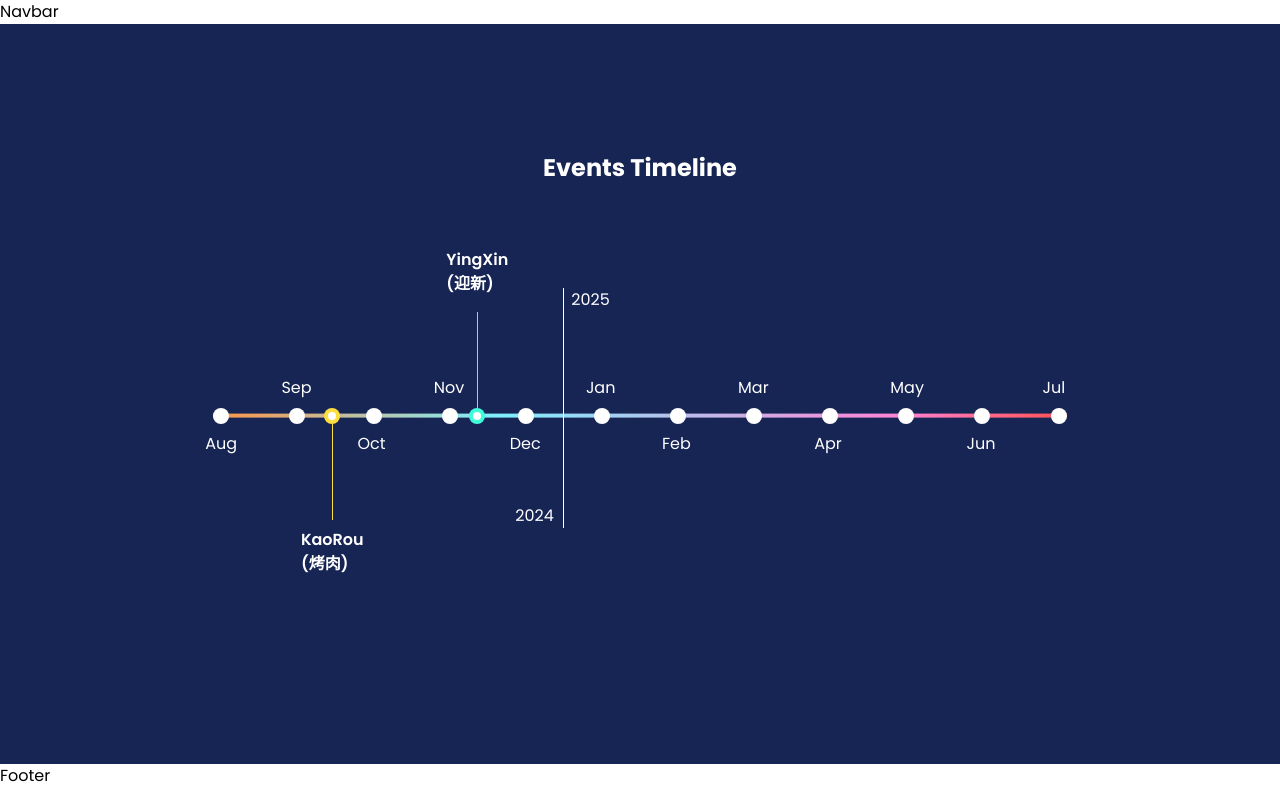
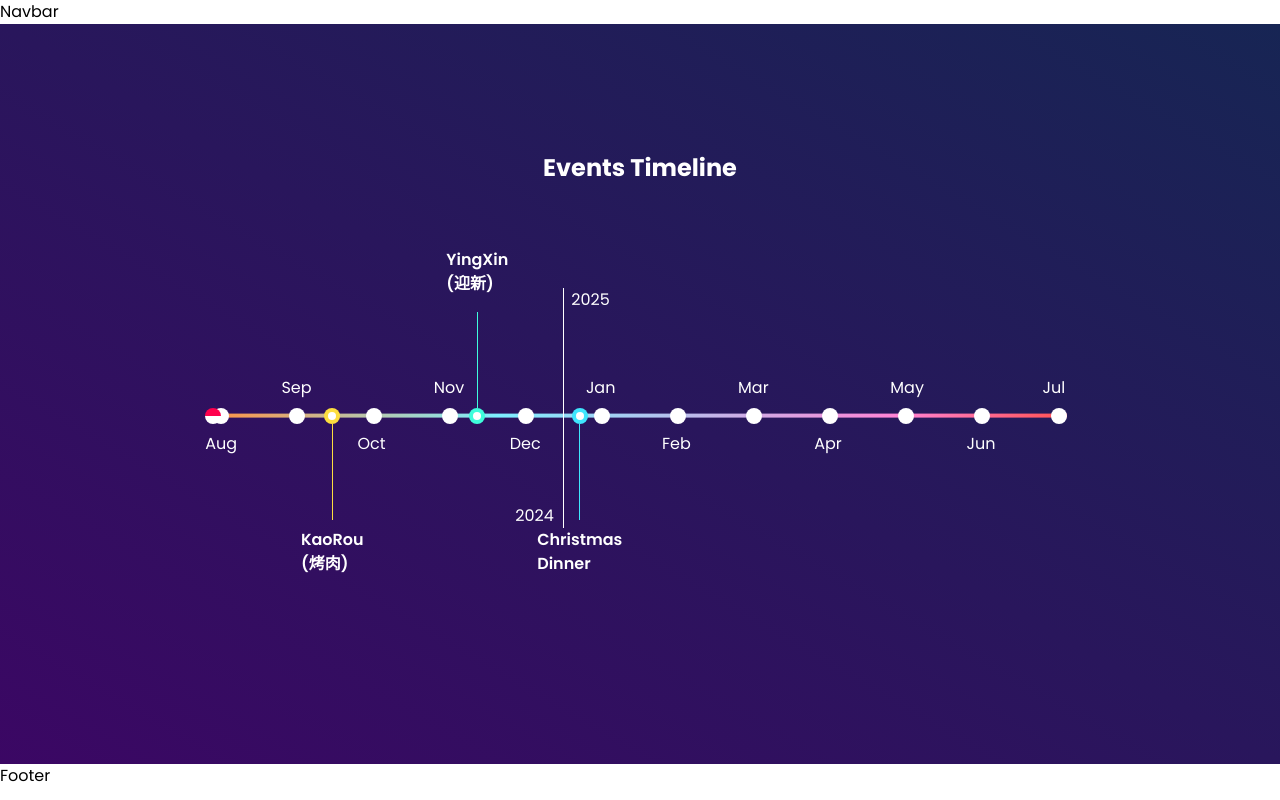
Before and after one commit to Bakuretsu05/OC-HISA-WEBSITE, a React (Vite) app: page /events in a window 1280 px wide. Built offline with nearby package versions, Linux system fonts and the light colour scheme.

Commit message:
Styled time point message card

```diff
--- a/src/components/EventsPage/EventsTimeline.jsx
+++ b/src/components/EventsPage/EventsTimeline.jsx
@@ -2,7 +2,7 @@ import TimelineBar from "./TimelineBar";
 
 const EventsTimeline = () => {
   return (
-    <div className="bg-blue-950 flex flex-col items-center py-32">
+    <div className="bg-gradient-to-bl from-blue-950 to-purple-950 flex flex-col items-center py-32">
       <h1 className="text-2xl font-bold text-white">Events Timeline</h1>
       <TimelineBar />
     </div>
--- a/src/components/EventsPage/TimePoint.jsx
+++ b/src/components/EventsPage/TimePoint.jsx
@@ -1,9 +1,109 @@
 import { useState } from "react";
+import TimelineInfoCard from "./TimelineInfoCard";
 
-const TimePoint = ({ label, labelAtTop, isEvent, eventColor, className }) => {
+const TimePoint = ({
+  label,
+  labelAtTop,
+  isEvent,
+  eventColor,
+  eventImg,
+  eventDesc,
+  isNow,
+  className,
+}) => {
   const [hovered, setHovered] = useState(false);
 
-  const content = !isEvent ? (
+  let content;
+
+  if (isNow) {
+    content = (
+      <div
+        className={"absolute " + className}
+        onMouseEnter={() => setHovered(true)}
+        onMouseLeave={() => setHovered(false)}
+      >
+        {hovered && <TimelineInfoCard showToday={true} />}
+        <div
+          className={
+            "flex flex-col items-center relative transition-all duration-250 origin-top " +
+            (hovered ? " scale-125" : "")
+          }
+        >
+          <span
+            className={
+              "absolute  w-4 h-4 rounded-full flex flex-col transition-all duration-250 z-10 overflow-hidden"
+            }
+          >
+            <span className="h-1/2 w-full bg-grad-red" />
+            <span className="h-1/2 w-full bg-white" />
+          </span>
+        </div>
+      </div>
+    );
+  } else if (isEvent) {
+    content = (
+      <div
+        className={"absolute " + className}
+        onMouseEnter={() => setHovered(true)}
+        onMouseLeave={() => setHovered(false)}
+      >
+        {hovered && (
+          <TimelineInfoCard
+            img={eventImg}
+            title={label}
+            desc={eventDesc}
+            labelAtTop={labelAtTop}
+          />
+        )}
+        <div
+          className={
+            "flex flex-col items-center relative transition-all duration-250 " +
+            (labelAtTop ? "-translate-y-24 origin-bottom" : "origin-top") +
+            (hovered ? " scale-125" : "")
+          }
+        >
+          {!labelAtTop ? (
+            <>
+              <span
+                className={
+                  "absolute top-1 w-2 h-2 rounded-full bg-white transition-all duration-250 z-10 "
+                }
+              ></span>
+              <span
+                className={
+                  "w-4 h-4 rounded-full transition-all duration-250 " +
+                  eventColor
+                }
+              ></span>
+              <span className={"w-thin h-24 " + eventColor}></span>
+              <p className="font-semibold text-white absolute -bottom-14">
+                {label}
+              </p>
+            </>
+          ) : (
+            <>
+              <span
+                className={
+                  "absolute bottom-1 w-2 h-2 rounded-full bg-white transition-all duration-250 "
+                }
+              ></span>
+              <p className="font-semibold text-white absolute -top-16">
+                {label}
+              </p>
+              <span className={"w-thin h-24 " + eventColor}></span>
+              <span
+                className={
+                  "w-4 h-4 rounded-full transition-all duration-250 " +
+                  eventColor
+                }
+              ></span>
+            </>
+          )}
+        </div>
+      </div>
+    );
+  } else {
+    content = (
       <div
         className={
           " flex flex-col relative transition-all duration-250 " +
@@ -21,55 +121,8 @@ const TimePoint = ({ label, labelAtTop, isEvent, eventColor, className }) => {
           {label}
         </p>
       </div>
-  ) : (
-    <div
-      className={"absolute " + className}
-      onMouseEnter={() => setHovered(true)}
-      onMouseLeave={() => setHovered(false)}
-    >
-      <div
-        className={
-          "flex flex-col items-center relative transition-all duration-250 " +
-          (labelAtTop ? "-translate-y-24 origin-bottom" : "origin-top") +
-          (hovered ? " scale-125" : "")
+    );
   }
-      >
-        {!labelAtTop ? (
-          <>
-            <span
-              className={
-                "absolute top-1 w-2 h-2 rounded-full bg-white transition-all duration-250 z-10 "
-              }
-            ></span>
-            <span
-              className={
-                "w-4 h-4 rounded-full transition-all duration-250 " + eventColor
-              }
-            ></span>
-            <span className={"w-thin h-24 " + eventColor}></span>
-            <p className="font-semibold text-white absolute -bottom-14">
-              {label}
-            </p>
-          </>
-        ) : (
-          <>
-            <span
-              className={
-                "absolute bottom-1 w-2 h-2 rounded-full bg-white transition-all duration-250 "
-              }
-            ></span>
-            <p className="font-semibold text-white absolute -top-16">{label}</p>
-            <span className={"w-thin h-24 " + eventColor}></span>
-            <span
-              className={
-                "w-4 h-4 rounded-full transition-all duration-250 " + eventColor
-              }
-            ></span>
-          </>
-        )}
-      </div>
-    </div>
-  );
 
   return content;
 };
--- a/src/components/EventsPage/TimelineBar.jsx
+++ b/src/components/EventsPage/TimelineBar.jsx
@@ -1,5 +1,6 @@
 import TimePoint from "./TimePoint";
 import eventList from "../../utils/eventList";
+import { calculateTodayTimepointIndex } from "../../utils/utils";
 
 const TimelineBar = () => {
   return (
@@ -25,6 +26,7 @@ const TimelineBar = () => {
         isEvent={true}
         className="left-13%"
         eventColor="bg-kaorou-event-color"
+        eventDesc={eventList.kaorou.desc}
       />
       <TimePoint
         label={eventList.yingxin.title}
@@ -32,7 +34,21 @@ const TimelineBar = () => {
         isEvent={true}
         className="left-30%"
         eventColor="bg-yingxin-event-color"
+        eventDesc={eventList.yingxin.desc}
       />
+      <TimePoint
+        label={eventList.christmas.title}
+        isEvent={true}
+        className="left-42%"
+        eventColor="bg-christmas-event-color"
+        eventDesc={eventList.christmas.desc}
+      />
+      <TimePoint
+        label="Now"
+        className={"left-timeline-now-" + calculateTodayTimepointIndex()}
+        isNow={true}
+      />
+
       <span className="absolute left-timeline-new-year-border -top-30 h-60 w-thin bg-white flex flex-col justify-between">
         <p className="text-white translate-x-2">2025</p>
         <p className="text-white -translate-x-12">2024</p>
--- /dev/null
+++ b/src/components/EventsPage/TimelineInfoCard.jsx
@@ -0,0 +1,28 @@
+import { getTodaysDateString } from "../../utils/utils";
+
+const TimelineInfoCard = ({ img, title, desc, labelAtTop, showToday }) => {
+  const [dateString, yearString] = getTodaysDateString();
+
+  return showToday ? (
+    <div className="w-52 bg-transparent-layer rounded-lg shadow-md z-30 absolute origin-bottom -bottom-0 p-4">
+      <p className="text-white text-sm">Today</p>
+      <h1 className="text-white text-3xl font-bold">{dateString}</h1>
+      <h3 className="text-xl font-bold text-grad-orange">{yearString}</h3>
+    </div>
+  ) : (
+    <div
+      className={
+        "flex w-timeline-info-width h-48 bg-white rounded-lg shadow-md z-30 absolute overflow-hidden " +
+        (labelAtTop ? "-bottom-28" : "-top-52")
+      }
+    >
+      <div className="flex flex-col p-4 z-20 w-70% relative">
+        <h1 className="font-bold">{title}</h1>
+        <p className="line-clamp-4">{desc}</p>
+      </div>
+      <img src={img} alt={img} className="w-30%" />
+    </div>
+  );
+};
+
+export default TimelineInfoCard;
--- a/src/output.css
+++ b/src/output.css
@@ -566,8 +566,16 @@ video {
   position: relative;
 }
 
+.-bottom-0{
+  bottom: -0px;
+}
+
 .-bottom-14{
   bottom: -3.5rem;
+}
+
+.-bottom-28{
+  bottom: -7rem;
 }
 
 .-left-2{
@@ -592,6 +600,10 @@ video {
 
 .-top-30{
   top: -7.5rem;
+}
+
+.-top-52{
+  top: -13rem;
 }
 
 .-top-6{
@@ -622,6 +634,10 @@ video {
   left: 30%;
 }
 
+.left-42\%{
+  left: 42%;
+}
+
 .left-timeline-new-year-border{
   left: 41%;
 }
@@ -650,6 +666,14 @@ video {
   z-index: 10;
 }
 
+.z-20{
+  z-index: 20;
+}
+
+.z-30{
+  z-index: 30;
+}
+
 .mx-4{
   margin-left: 1rem;
   margin-right: 1rem;
@@ -676,12 +700,23 @@ video {
   margin-top: 1.5rem;
 }
 
+.line-clamp-4{
+  overflow: hidden;
+  display: -webkit-box;
+  -webkit-box-orient: vertical;
+  -webkit-line-clamp: 4;
+}
+
 .flex{
   display: flex;
 }
 
 .h-1{
   height: 0.25rem;
+}
+
+.h-1\/2{
+  height: 50%;
 }
 
 .h-10{
@@ -702,6 +737,10 @@ video {
 
 .h-4{
   height: 1rem;
+}
+
+.h-48{
+  height: 12rem;
 }
 
 .h-60{
@@ -732,6 +771,14 @@ video {
   width: 66.666667%;
 }
 
+.w-30{
+  width: 7.5rem;
+}
+
+.w-30\%{
+  width: 30%;
+}
+
 .w-4{
   width: 1rem;
 }
@@ -742,6 +789,10 @@ video {
 
 .w-64{
   width: 16rem;
+}
+
+.w-70\%{
+  width: 70%;
 }
 
 .w-96{
@@ -760,16 +811,20 @@ video {
   width: 1px;
 }
 
+.w-timeline-info-width{
+  width: 30rem;
+}
+
+.origin-bottom{
+  transform-origin: bottom;
+}
+
 .origin-left{
   transform-origin: left;
 }
 
 .origin-right{
   transform-origin: right;
-}
-
-.origin-bottom{
-  transform-origin: bottom;
 }
 
 .origin-top{
@@ -868,6 +923,10 @@ video {
   justify-content: space-between;
 }
 
+.overflow-hidden{
+  overflow: hidden;
+}
+
 .overflow-x-hidden{
   overflow-x: hidden;
 }
@@ -884,9 +943,14 @@ video {
   border-radius: 0.375rem;
 }
 
-.bg-blue-950{
+.bg-christmas-event-color{
   --tw-bg-opacity: 1;
-  background-color: rgb(23 37 84 / var(--tw-bg-opacity));
+  background-color: rgb(63 230 253 / var(--tw-bg-opacity));
+}
+
+.bg-grad-red{
+  --tw-bg-opacity: 1;
+  background-color: rgb(255 0 77 / var(--tw-bg-opacity));
 }
 
 .bg-kaorou-event-color{
@@ -912,12 +976,22 @@ video {
   background-color: rgb(63 253 219 / var(--tw-bg-opacity));
 }
 
+.bg-gradient-to-bl{
+  background-image: linear-gradient(to bottom left, var(--tw-gradient-stops));
+}
+
 .bg-gradient-to-br{
   background-image: linear-gradient(to bottom right, var(--tw-gradient-stops));
 }
 
 .bg-gradient-to-r{
   background-image: linear-gradient(to right, var(--tw-gradient-stops));
+}
+
+.from-blue-950{
+  --tw-gradient-from: #172554 var(--tw-gradient-from-position);
+  --tw-gradient-to: rgb(23 37 84 / 0) var(--tw-gradient-to-position);
+  --tw-gradient-stops: var(--tw-gradient-from), var(--tw-gradient-to);
 }
 
 .from-grad-red{
@@ -951,12 +1025,20 @@ video {
   --tw-gradient-to: #FFC700 var(--tw-gradient-to-position);
 }
 
+.to-purple-950{
+  --tw-gradient-to: #3b0764 var(--tw-gradient-to-position);
+}
+
 .to-timeline-grad-stop-2{
   --tw-gradient-to: #7DEFFF var(--tw-gradient-to-position);
 }
 
 .to-timeline-grad-stop-4{
   --tw-gradient-to: #FF5151 var(--tw-gradient-to-position);
+}
+
+.p-4{
+  padding: 1rem;
 }
 
 .p-6{
@@ -986,12 +1068,32 @@ video {
   line-height: 2rem;
 }
 
+.text-3xl{
+  font-size: 1.875rem;
+  line-height: 2.25rem;
+}
+
+.text-sm{
+  font-size: 0.875rem;
+  line-height: 1.25rem;
+}
+
+.text-xl{
+  font-size: 1.25rem;
+  line-height: 1.75rem;
+}
+
 .font-bold{
   font-weight: 700;
 }
 
 .font-semibold{
   font-weight: 600;
+}
+
+.text-grad-orange{
+  --tw-text-opacity: 1;
+  color: rgb(255 199 0 / var(--tw-text-opacity));
 }
 
 .text-white{
@@ -1003,6 +1105,17 @@ video {
   --tw-shadow: 0.5rem 0.5rem 0 0 #33333333;
   --tw-shadow-colored: 0.5rem 0.5rem 0 0 var(--tw-shadow-color);
   box-shadow: var(--tw-ring-offset-shadow, 0 0 #0000), var(--tw-ring-shadow, 0 0 #0000), var(--tw-shadow);
+}
+
+.shadow-md{
+  --tw-shadow: 0 4px 6px -1px rgb(0 0 0 / 0.1), 0 2px 4px -2px rgb(0 0 0 / 0.1);
+  --tw-shadow-colored: 0 4px 6px -1px var(--tw-shadow-color), 0 2px 4px -2px var(--tw-shadow-color);
+  box-shadow: var(--tw-ring-offset-shadow, 0 0 #0000), var(--tw-ring-shadow, 0 0 #0000), var(--tw-shadow);
+}
+
+.blur-md{
+  --tw-blur: blur(12px);
+  filter: var(--tw-blur) var(--tw-brightness) var(--tw-contrast) var(--tw-grayscale) var(--tw-hue-rotate) var(--tw-invert) var(--tw-saturate) var(--tw-sepia) var(--tw-drop-shadow);
 }
 
 .backdrop-blur-sm{
--- /dev/null
+++ b/src/utils/utils.js
@@ -0,0 +1,37 @@
+const monthsString = [
+  "Jan",
+  "Feb",
+  "Mar",
+  "Apr",
+  "May",
+  "Jun",
+  "Jul",
+  "Aug",
+  "Sep",
+  "Oct",
+  "Nov",
+  "Dec",
+];
+
+export const getTodaysDateString = () => {
+  //? Returns an array, ex: ["Sep, 13", "2024"]
+  const date = new Date();
+  return [
+    monthsString[date.getMonth()] + ", " + date.getDate().toString(),
+    date.getFullYear().toString(),
+  ];
+};
+
+export const calculateTodayTimepointIndex = () => {
+  /**
+   * ? The positioning classes of the "Today-timepoint" is in the form "timeline-now-#index" (see tailwind.config.js)
+   * ? This function calculates and returns that index
+   */
+
+  const date = new Date();
+
+  //* Re-mapping month indices
+  let monthInd = date.getMonth();
+  monthInd >= 7 ? (monthInd -= 7) : (monthInd += 5);
+  return monthInd * 2 + (date.getDate() > 15 ? 1 : 0);
+};
```
Also changed, not shown: tailwind.config.js (+39 -0 lines). Lines whose indentation alone changed are shown as unchanged.
